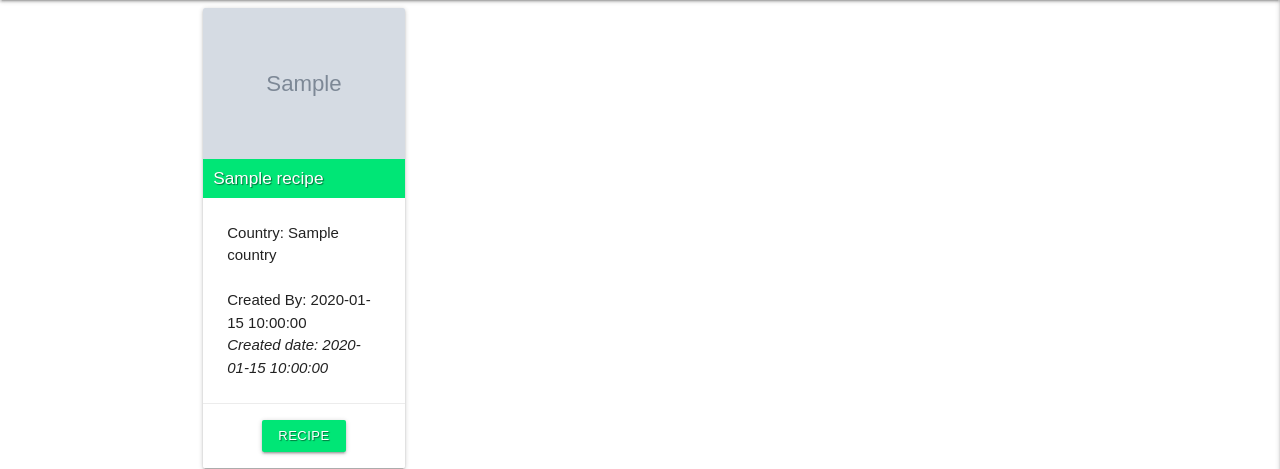
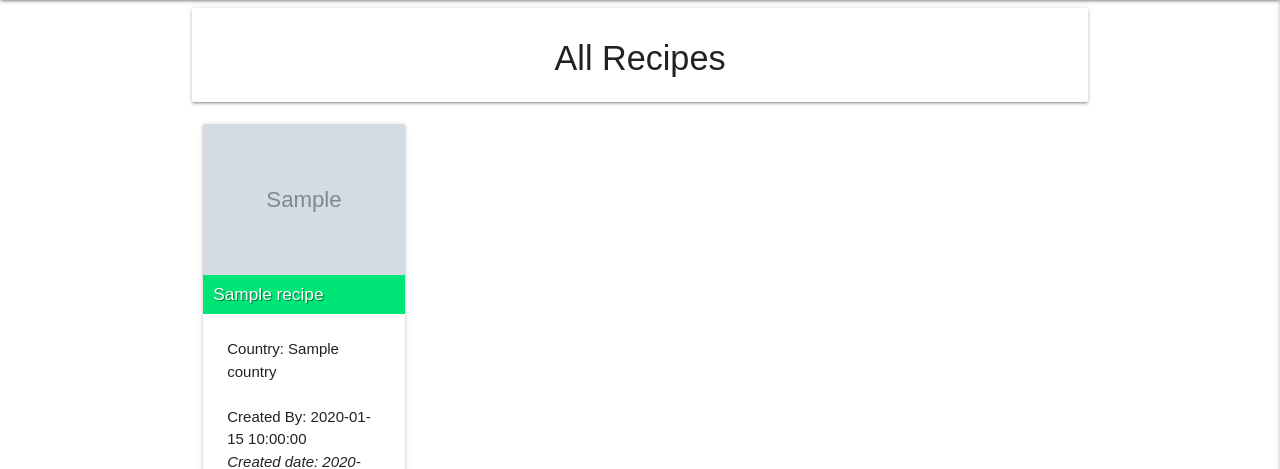
Before and after one commit to lukehanson2429/southeast-feasts, a Flask app: page /get_recipes/All in a window 1280 px wide. Shown: the part 64-533 px from the top of the page. Run offline with Flask 2, Linux system fonts and the light colour scheme; the visitor is signed in with stand-in values (Sample User, id 1); grey boxes marked "Sample" are stand-in pictures; a database or web service that is not in the repository returns one stand-in record (values such as "Sample title"); some libraries are stand-ins or nearby versions; some web fonts are replaced.

Commit message:
recipes page now displays correct country in heading

```diff
--- a/app.py
+++ b/app.py
@@ -83,7 +83,7 @@ def sign_in():
 @app.route("/get_recipes/<country>")
 def get_recipes(country):
     """Show recipes for each country of origin"""
-    if country == "all":
+    if country == "All":
         recipes = list(mongo.db.recipes.find())
     elif country == "Cambodia":
         recipes = list(mongo.db.recipes.find({"country": "Cambodia"}))
--- a/templates/add_recipe.html
+++ b/templates/add_recipe.html
@@ -2,7 +2,7 @@
 {% block content %}
 <div class="add-recipe-bg-img">
 <div class="container">
-    <h3 class="center align white-text nav-shadow">Add Recipe</h3>
+    <h4 class="center align white-text nav-shadow">Add Recipe</h4>
     <div class="row card-panel">
         <form class="col s12" method="POST" action="{{ url_for('add_recipe') }}">
             <div class="row">
--- a/templates/base.html
+++ b/templates/base.html
@@ -15,7 +15,7 @@
     <header>
         <!-- Dropdown Content Navbar -->
         <ul id="dropdown1" class="dropdown-content">
-            <li><a href="{{ url_for('get_recipes', country='all') }}">All</a></li>
+            <li><a href="{{ url_for('get_recipes', country='All') }}">All</a></li>
             <li><a href="{{ url_for('get_recipes', country='Cambodia') }}">Cambodia</a></li>
             <li><a href="{{ url_for('get_recipes', country='Indonesia') }}">Indonesia</a></li>
             <li><a href="{{ url_for('get_recipes', country='Laos') }}">Laos</a></li>
--- a/templates/profile.html
+++ b/templates/profile.html
@@ -3,11 +3,11 @@
 
 
 
-    <div class="container sign-in-form">
+    <div class="container">
     <div class="row">
         <div class="col s12 m6 offset-m3">
             <div class="card-panel">
-                <h3 class="center-align">{{ username }}'s Profile</h3>
+                <h4 class="center-align">{{ username }}'s Profile</h4>
             </div>
             {% for recipe in profile_recipes %}
         {{ recipe.country }}<br>
--- a/templates/recipes.html
+++ b/templates/recipes.html
@@ -2,6 +2,9 @@
 {% block content %}
 
 <div class="container">
+    <div class="card-panel">
+                <h4 class="center-align">{{ country }} Recipes</h4>
+            </div>
     <div class="row">
         {% for recipe in recipes %}
     <div class="col s6 m3">
```
